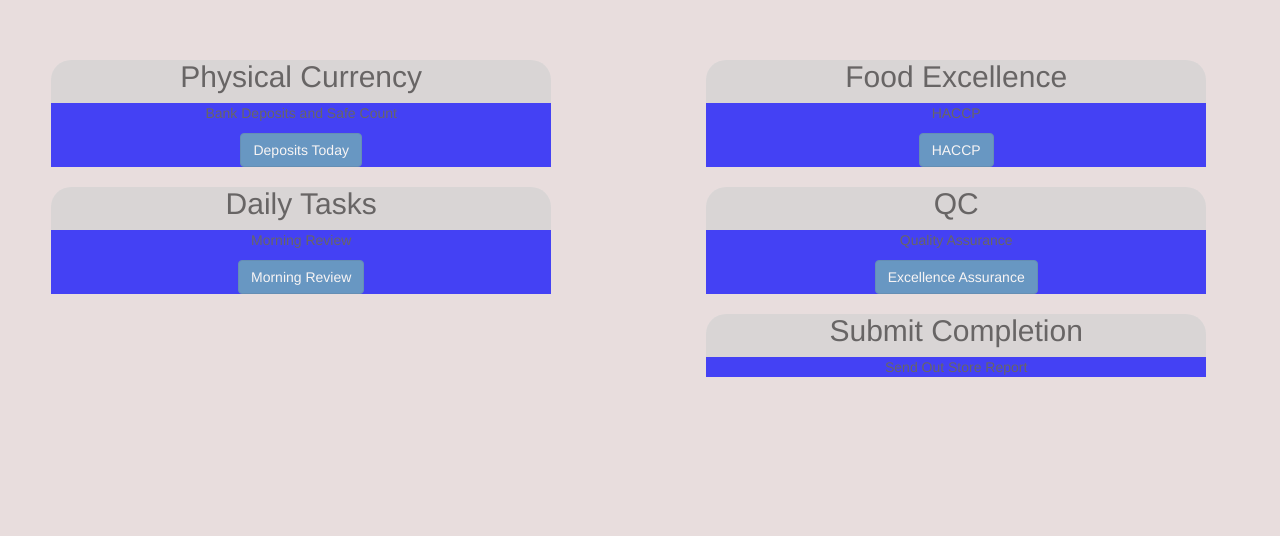
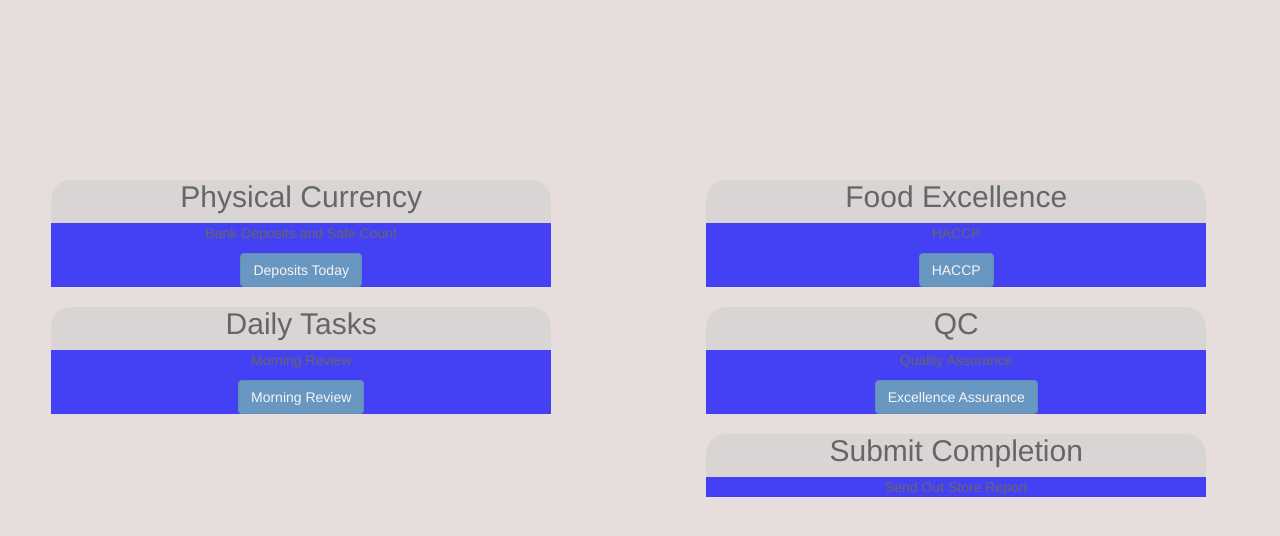
Before and after one commit to MicFearless/MicFearless.github.io, a plain HTML site: page trial14.html in a window 1280 px wide. Shown: the top 536 px of the page. Drawn offline with nearby package versions, Linux system fonts and the light colour scheme; no server answers.

Commit message:
Update projectcss1.css

```diff
--- a/projectcss1.css
+++ b/projectcss1.css
@@ -22,7 +22,8 @@
 .card-body:hover {
 	/*background-color:#D92E2E;*/
 }
-#topIntroLeft1 {
+#topIntro1 {
+	height:140px;
 
 }
 .cardCall {
```
